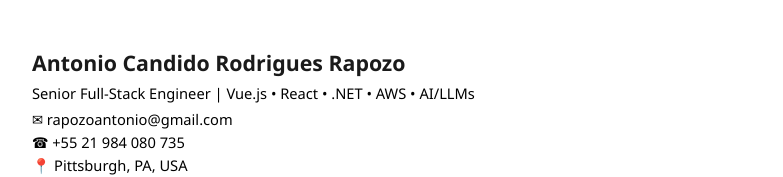
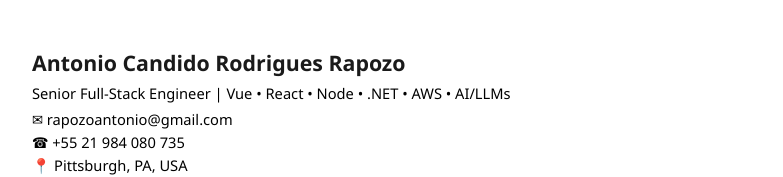
Before and after one commit to rapozoantonio/rapozoantonio.github.io, a plain HTML site: page cv-ats.html in a window 1280 px wide. Shown: the top 177 px of the page, without its empty margins (248-1031 px from the left). Drawn offline with Linux system fonts and the light colour scheme.

Commit message:
Update skills in CV header

```diff
--- a/cv-ats.html
+++ b/cv-ats.html
@@ -143,7 +143,7 @@
       <section>
         <h1>Antonio Candido Rodrigues Rapozo</h1>
         <p style="margin-bottom: 4pt">
-          Senior Full-Stack Engineer | Vue.js • React • .NET • AWS • AI/LLMs
+          Senior Full-Stack Engineer | Vue • React • Node • .NET • AWS • AI/LLMs
         </p>
 
         <div class="contact-info">
```
